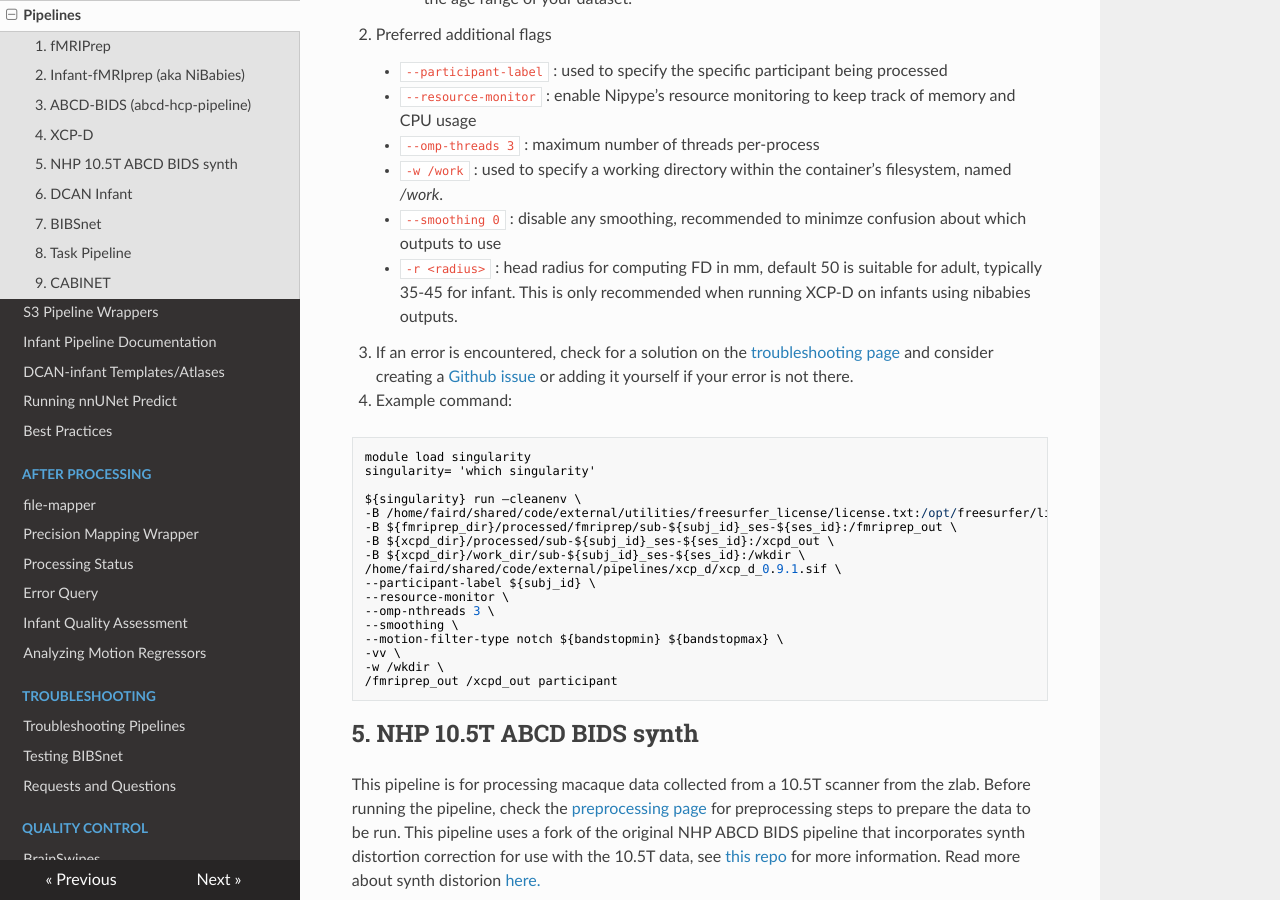
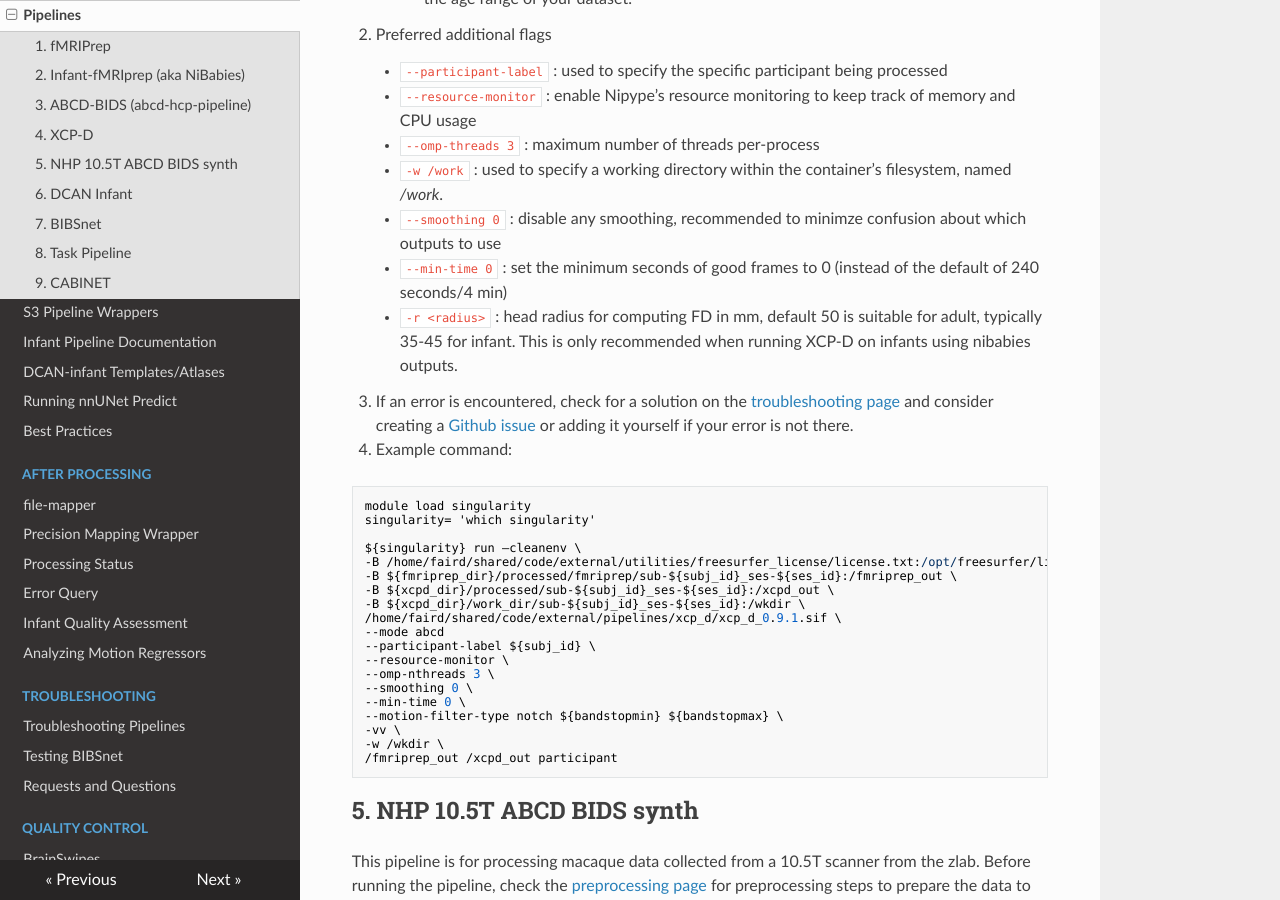
Before and after one commit to DCAN-Labs/cdni-brain, an MkDocs documentation site: the page built from docs/pipelines.md, in a window 1280 px wide and 900 px high, scrolled down 5426 px. Built offline with MkDocs 1.6.1, drawn with Linux system fonts in a browser that asks for light colours; nearby versions of some CDN libraries.

Commit message:
correct xcpd command

```diff
--- a/docs/pipelines.md
+++ b/docs/pipelines.md
@@ -290,6 +290,8 @@ XCP-D versions 0.8.0 and above have a new required `mode` flag that will set sev
 
     * `--smoothing 0` : disable any smoothing, recommended to minimze confusion about which outputs to use
 
+    * `--min-time 0` : set the minimum seconds of good frames to 0 (instead of the default of 240 seconds/4 min)
+
     * `-r <radius>` : head radius for computing FD in mm, default 50 is suitable for adult, typically 35-45 for infant. This is only recommended when running XCP-D on infants using nibabies outputs.
 
 3. If an error is encountered, check for a solution on the [troubleshooting page](troubleshooting.md#xcp-d) and consider creating a [Github issue](https://github.com/DCAN-Labs/cdni-brain/issues) or adding it yourself if your error is not there.
@@ -306,10 +308,12 @@ ${singularity} run –cleanenv \
 -B ${xcpd_dir}/processed/sub-${subj_id}_ses-${ses_id}:/xcpd_out \
 -B ${xcpd_dir}/work_dir/sub-${subj_id}_ses-${ses_id}:/wkdir \
 /home/faird/shared/code/external/pipelines/xcp_d/xcp_d_0.9.1.sif \
+--mode abcd
 --participant-label ${subj_id} \
 --resource-monitor \
 --omp-nthreads 3 \
---smoothing \
+--smoothing 0 \
+--min-time 0 \
 --motion-filter-type notch ${bandstopmin} ${bandstopmax} \
 -vv \
 -w /wkdir \
```
